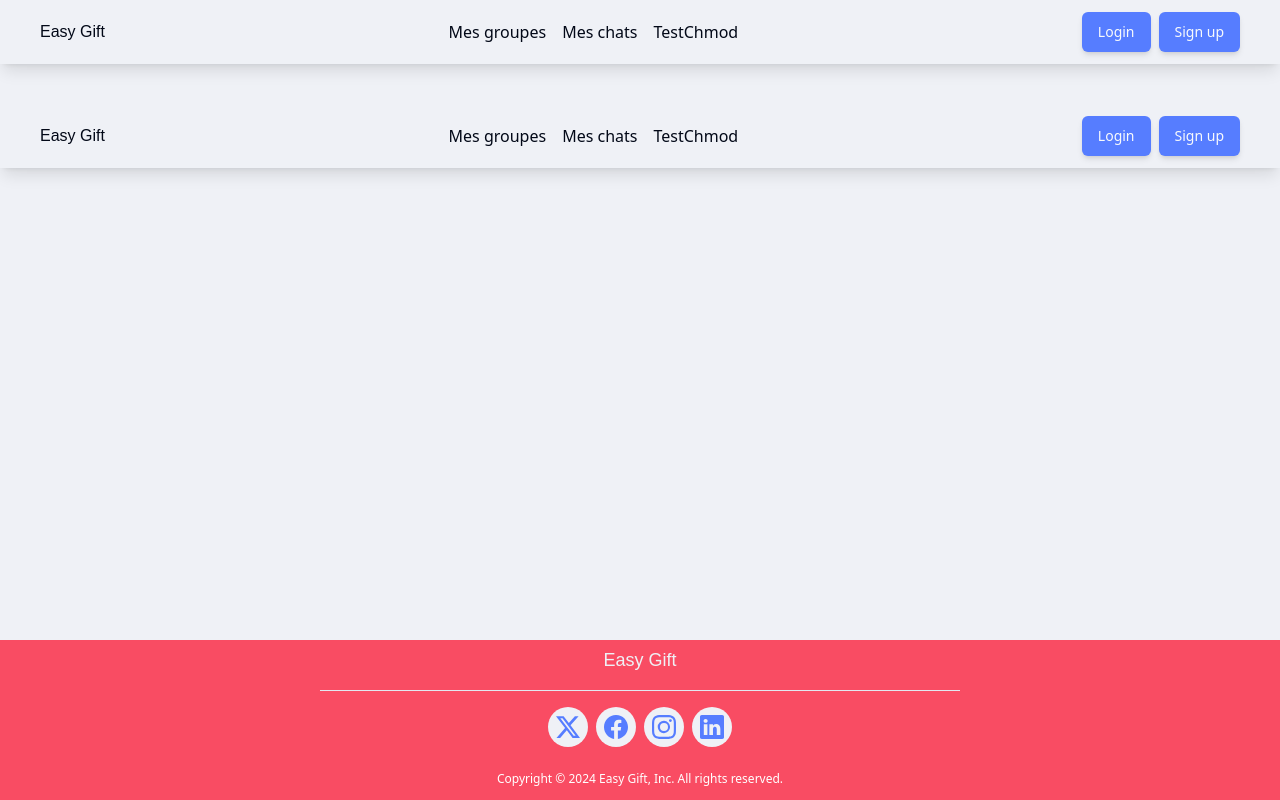
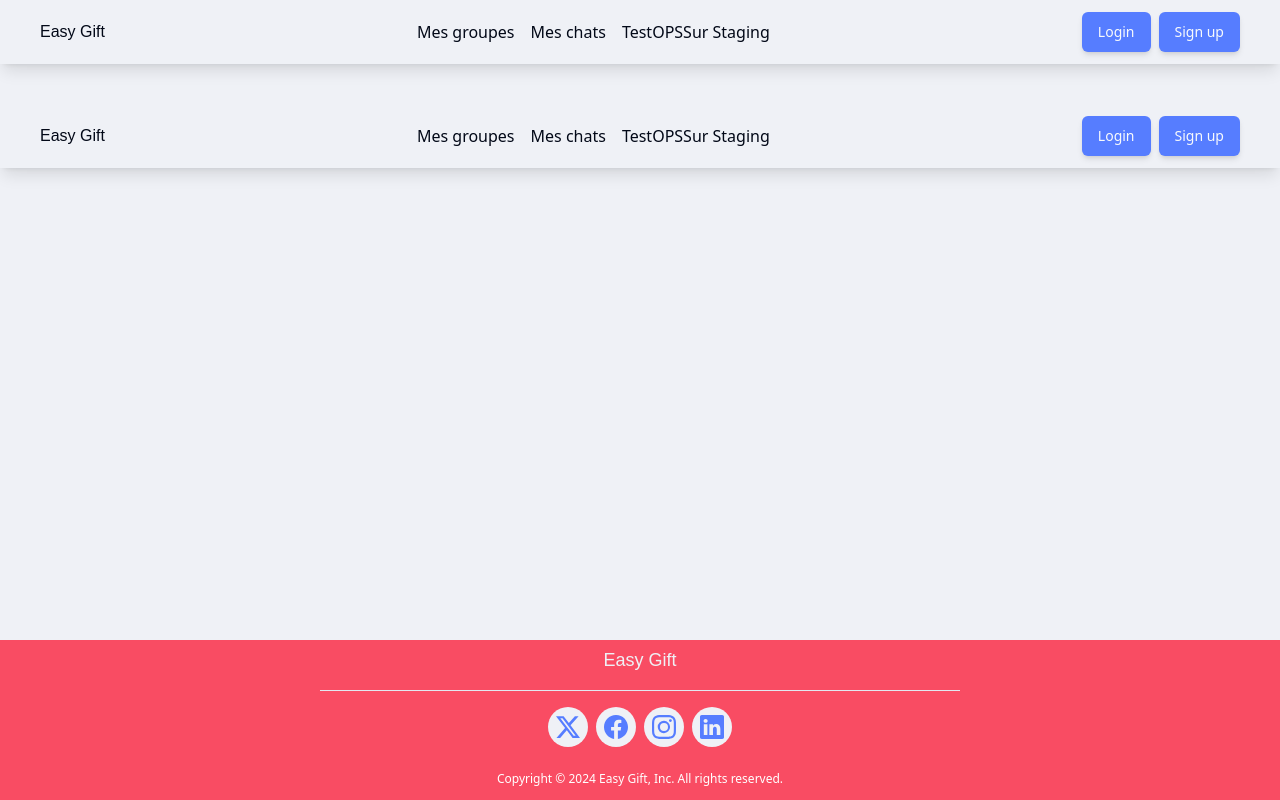
Before and after one commit to WildCodeSchool/2023-09-wns-bleu-easy-gift, a Next.js app in the folder frontend/: page /layout in a window 1280 px wide. Built offline with nearby package versions, Linux system fonts and the light colour scheme; no server answers.

Commit message:
test dCD

```diff
--- a/frontend/src/components/layout/Navbar.tsx
+++ b/frontend/src/components/layout/Navbar.tsx
@@ -55,7 +55,7 @@ export default function Navbar() {
         <div className={`hidden md:flex md:flex-row gap-4`}>
           <Link href="#">Mes groupes</Link>
           <Link href="#">Mes chats</Link>
-          <Link href="#">TestChmod</Link>
+          <Link href="#">TestOPSSur Staging</Link>
         </div>
 
         {/* Side Drawer for Mobile Screens */}
```
